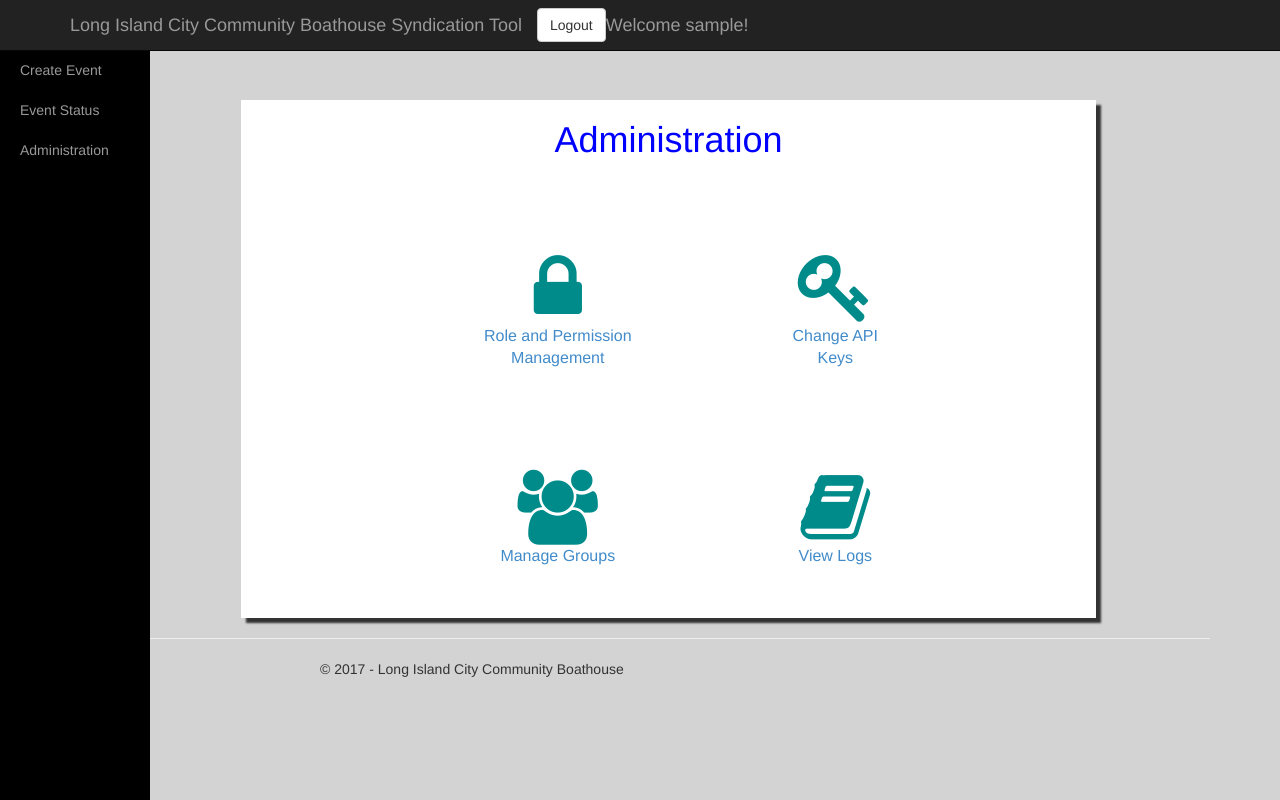
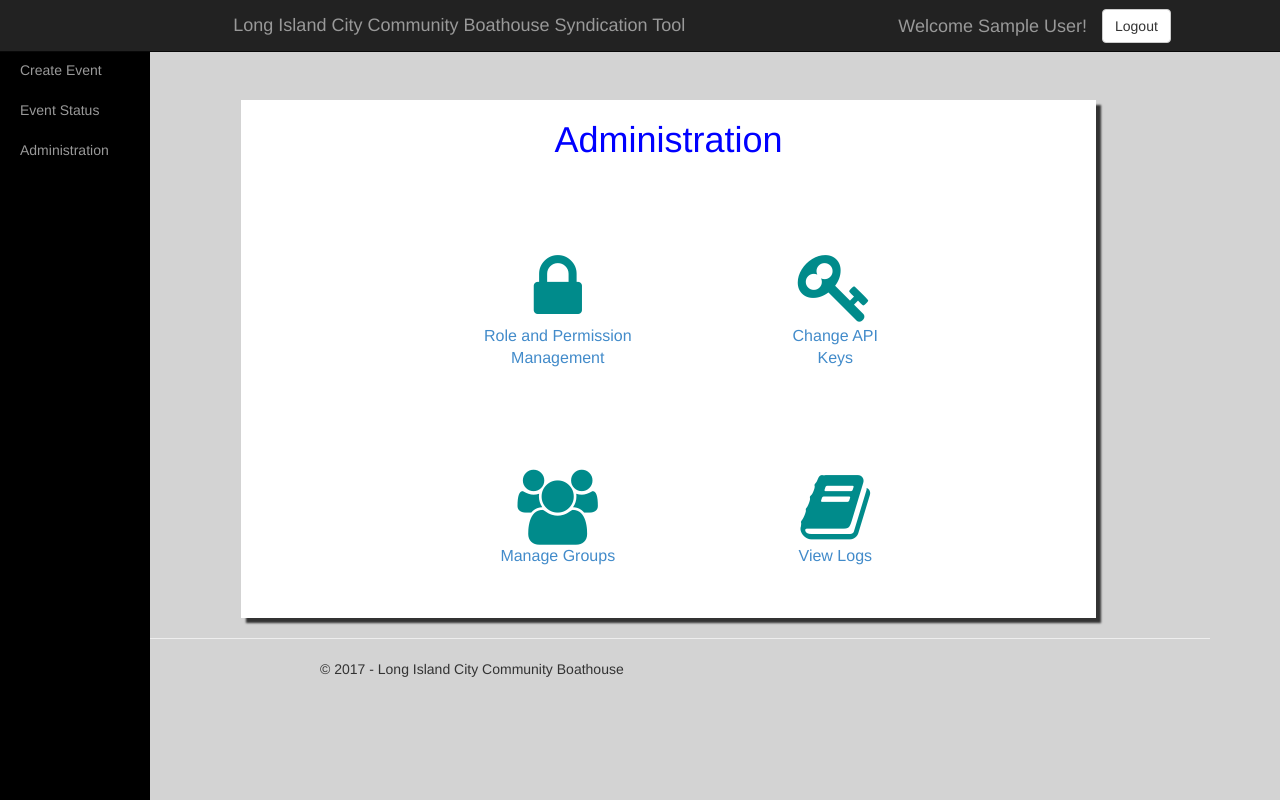
Before and after one commit to LICCB/EventSyndication, a Django app: page /eventsyndication/admin in a window 1280 px wide. Run offline with Django 3.2, Linux system fonts and the light colour scheme; the visitor is signed in with stand-in values (Sample User, id 1); some libraries are stand-ins or nearby versions.

Commit message:
Changed header styling so the logged on user info looks nicer

```diff
--- a/webapp/templates/webapp/layout.html
+++ b/webapp/templates/webapp/layout.html
@@ -22,26 +22,41 @@
 
 <body>
     <div class="navbar navbar-inverse navbar-fixed-top">
-        <div class="container">
-            <div class="navbar-header">
-                <button type="button" class="navbar-toggle" data-toggle="collapse" data-target=".navbar-collapse">
+        <!--<div class="container">-->
+            <!--<div class="navbar-header">-->
+                <div class="row">
+
+                    <div class="col-md-2">
+
+                    </div>
+                    <div class="col-md-6">
+                        <!--<button type="button" class="navbar-toggle" data-toggle="collapse" data-target=".navbar-collapse">
                             <span class="icon-bar"></span>
                             <span class="icon-bar"></span>
                             <span class="icon-bar"></span>
-                </button>
+                        </button>-->
                         <a href="/eventsyndication/" class="navbar-brand">Long Island City Community Boathouse Syndication Tool</a>
+                    </div>
+                    <div class="col-md-3">
+
+                    </div>
+                    <div class="col-md-3">
                         {% if user.is_authenticated %}
 
-                <a class="navbar-brand pull-right" style="float:right!important">Welcome {{ request.user.username }}!</a>
+                        <a href="/eventsyndication/logout" class="btn btn-default navbar-btn pull-right">Logout</a>
+                        <a class="navbar-brand pull-right">Welcome {{ user.get_full_name|default:user.username }}!</a>
 
-                <a href="/eventsyndication/logout" class="btn btn-default navbar-btn pull-right">Logout</a>
 
                         {% else %}s
                         <a href="/eventsyndication/login" class="btn btn-default navbar-btn pull-right">Login</a>
                         {% endif %}
                     </div>
 
+
+
                 </div>
+            <!--</div>-->
+        <!--</div>-->
     </div>
 
     <div class="container body-content">
```
Lines whose indentation alone changed are shown as unchanged.
